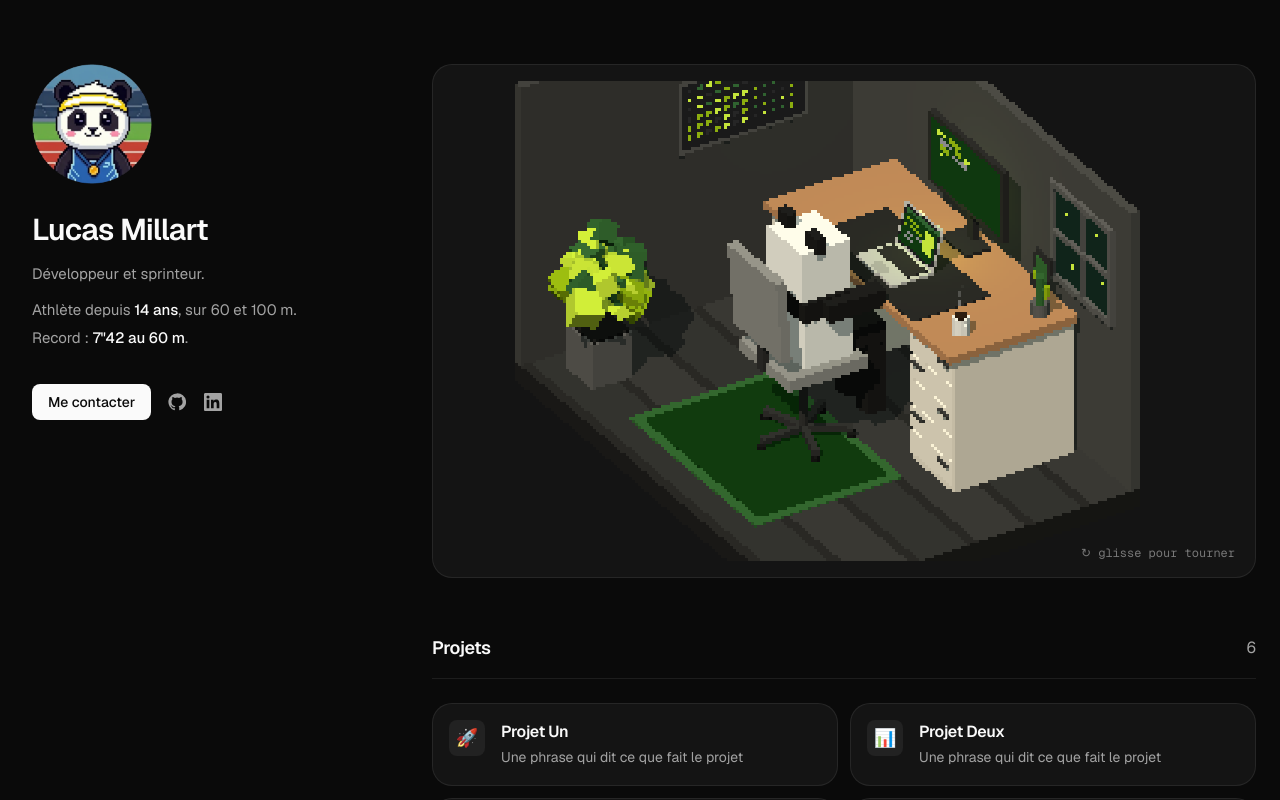
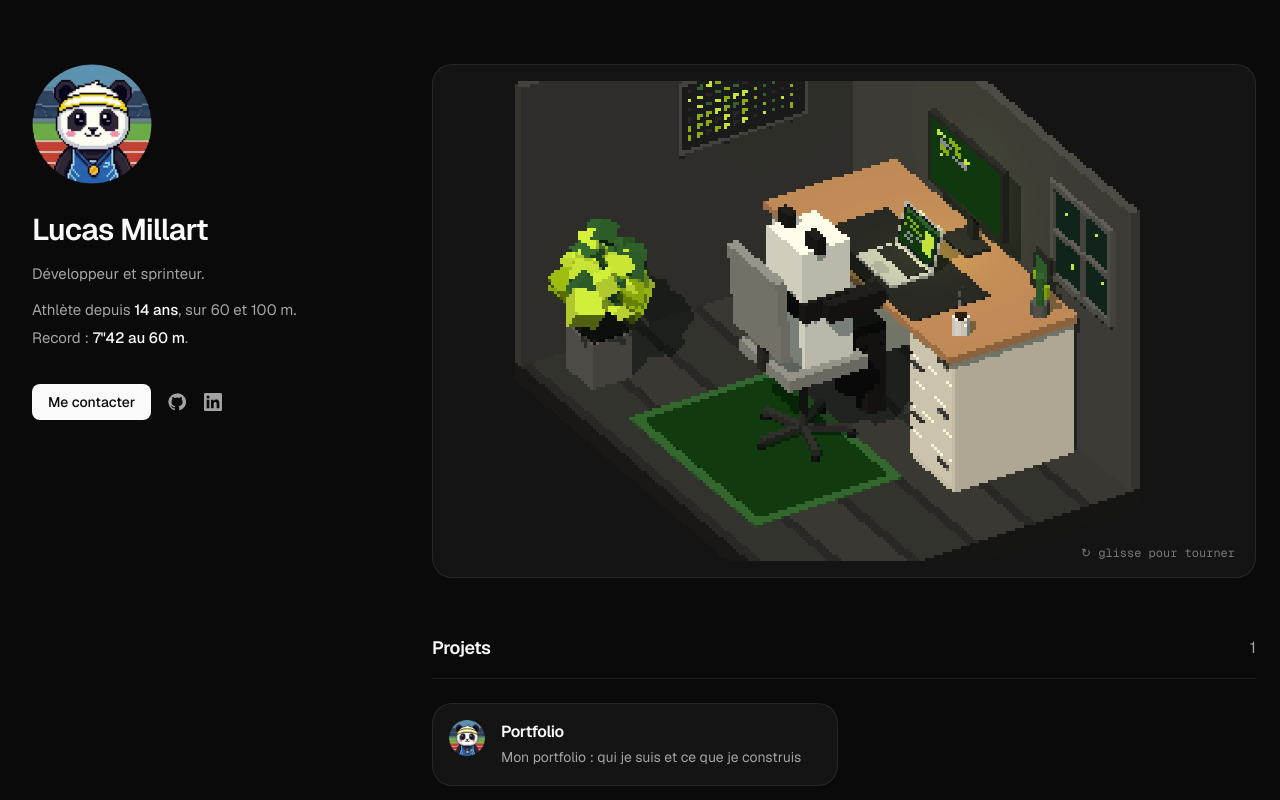
Before and after one commit to LucasMillart/portfolio, a Next.js app: page / in a window 1280 px wide. Shown: the top 800 px of the page. Built offline with nearby package versions, Linux system fonts and the light colour scheme; no server answers.

Commit message:
feat: add logo and modify projects

```diff
--- a/src/content/site.ts
+++ b/src/content/site.ts
@@ -30,10 +30,5 @@ export type Project = {
 
 /** Tous les projets, dans une seule liste (du plus important au plus petit). */
 export const projects: Project[] = [
-  { name: "Projet Un", description: "Une phrase qui dit ce que fait le projet", href: "#", logo: "🚀" },
-  { name: "Projet Deux", description: "Une phrase qui dit ce que fait le projet", href: "#", logo: "📊" },
-  { name: "Projet Trois", description: "Une phrase qui dit ce que fait le projet", href: "#", logo: "⚡" },
-  { name: "Projet Quatre", description: "Une phrase qui dit ce que fait le projet", href: "#", logo: "🧩" },
-  { name: "Portfolio", description: "Ce site : Next.js, pixel art et calendrier GitHub", href: "https://github.com/LucasMillart/portfolio", logo: "🐼" },
-  { name: "Petit projet", description: "Une phrase qui dit ce que fait le projet", href: "#", logo: "🧪" },
+  { name: "Portfolio", description: "Mon portfolio : qui je suis et ce que je construis", href: "/", logo: "/logos/portfolio.png" },
 ];
```
Also changed, not shown: public/logos/portfolio.png (added).
